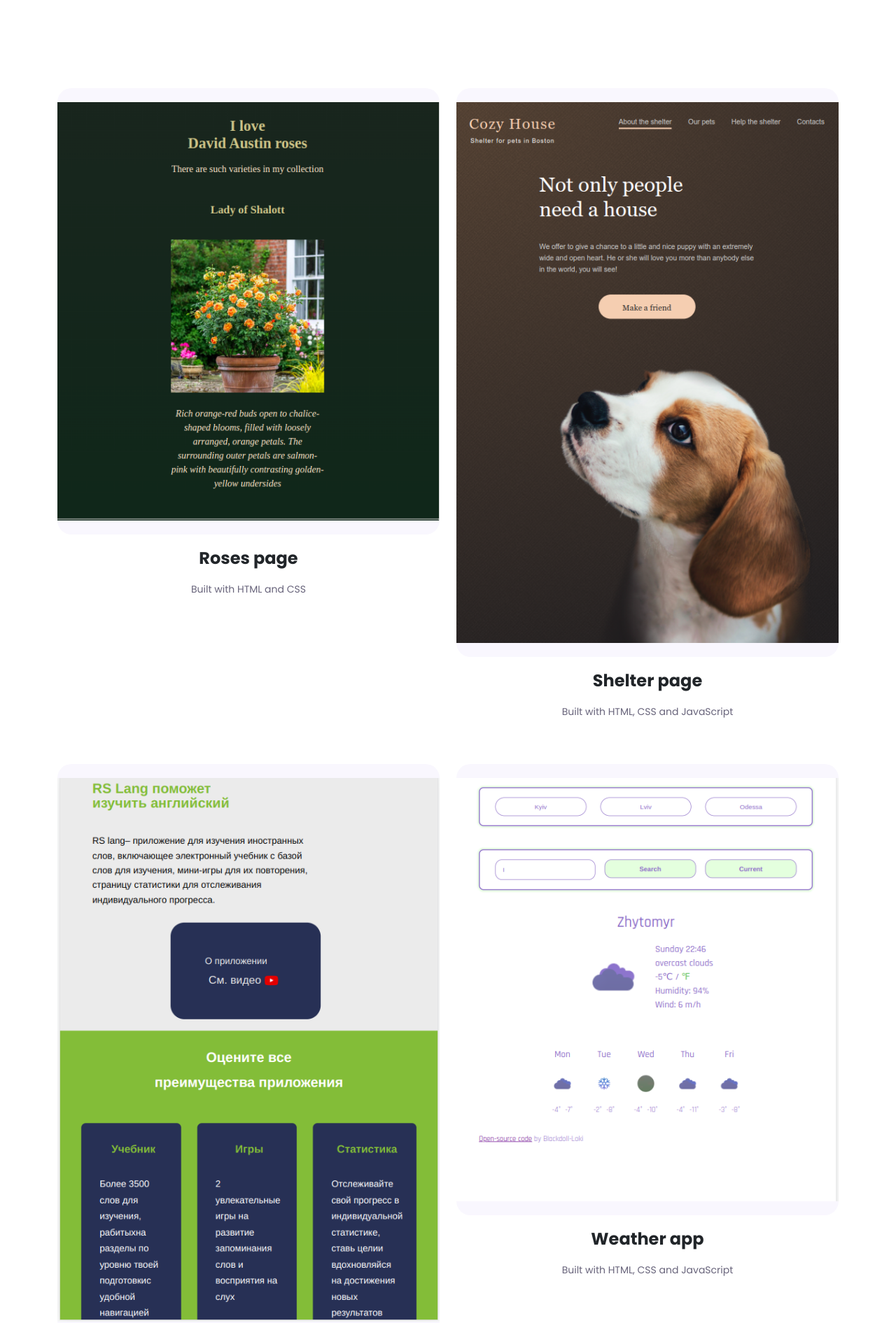
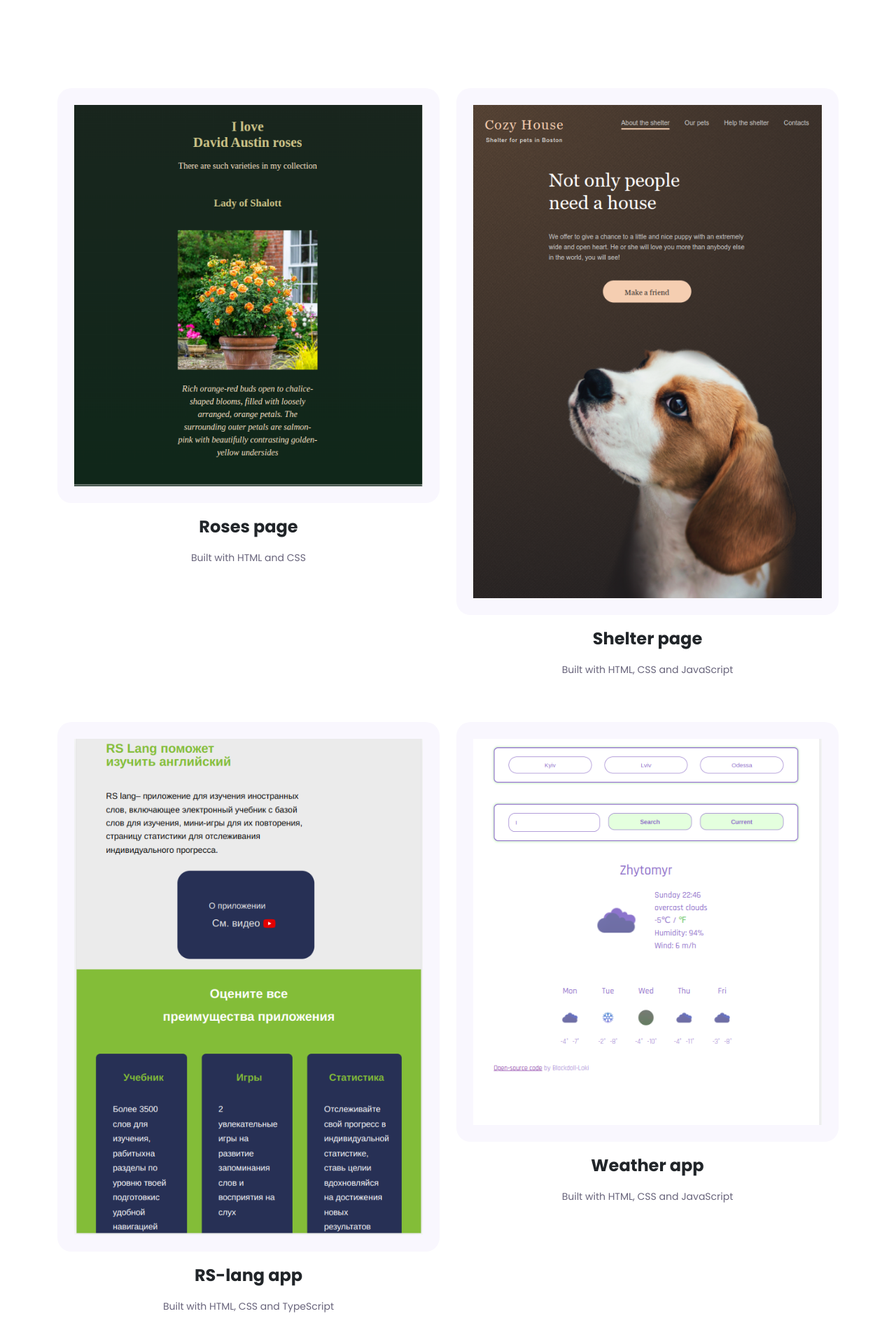
Before and after one commit to Blackdoll-Loki/My_Potfolio, a plain HTML site: page work.html in a window 1280 px wide. Shown: the part 349-2240 px from the top of the page at 70% size. Drawn offline with nearby package versions, Linux system fonts and the light colour scheme.

Commit message:
change padding in img-container

```diff
--- a/styles/style.css
+++ b/styles/style.css
@@ -77,7 +77,6 @@ h2 {
 }
 .img-container {
   background-color: var(--bg-secondary);
-  padding: 20px 0;
   border-radius: 20px;
 }
 .project-text {
--- a/work.html
+++ b/work.html
@@ -32,7 +32,7 @@
         </h1>
         <div class="row mb-3 mb-lg-5">
           <div class="col-lg-6 mb-3 mb-lg-5">
-            <div class="img-container d-flex justify-content-center">
+            <div class="img-container d-flex justify-content-center p-4">
               <img
                 src="./img/roses.png"
                 alt="roses page screenshot"
@@ -43,7 +43,7 @@
             <p class="card-paragraph text-center">Built with HTML and CSS</p>
           </div>
           <div class="col-lg-6">
-            <div class="img-container d-flex justify-content-center">
+            <div class="img-container d-flex justify-content-center p-4">
               <img
                 src="./img/shelter.png"
                 alt="shelter page screenshot"
@@ -58,7 +58,7 @@
         </div>
         <div class="row mb-3 mb-lg-5">
           <div class="col-lg-6 mb-3 mb-lg-5">
-            <div class="img-container d-flex justify-content-center">
+            <div class="img-container d-flex justify-content-center p-4">
               <img
                 src="./img/rs-lang.png"
                 alt="RS-Lang application screenshot"
@@ -71,7 +71,7 @@
             </p>
           </div>
           <div class="col-lg-6">
-            <div class="img-container d-flex justify-content-center">
+            <div class="img-container d-flex justify-content-center p-4">
               <img
                 src="./img/weather.png"
                 alt="weather application screenshot"
```
